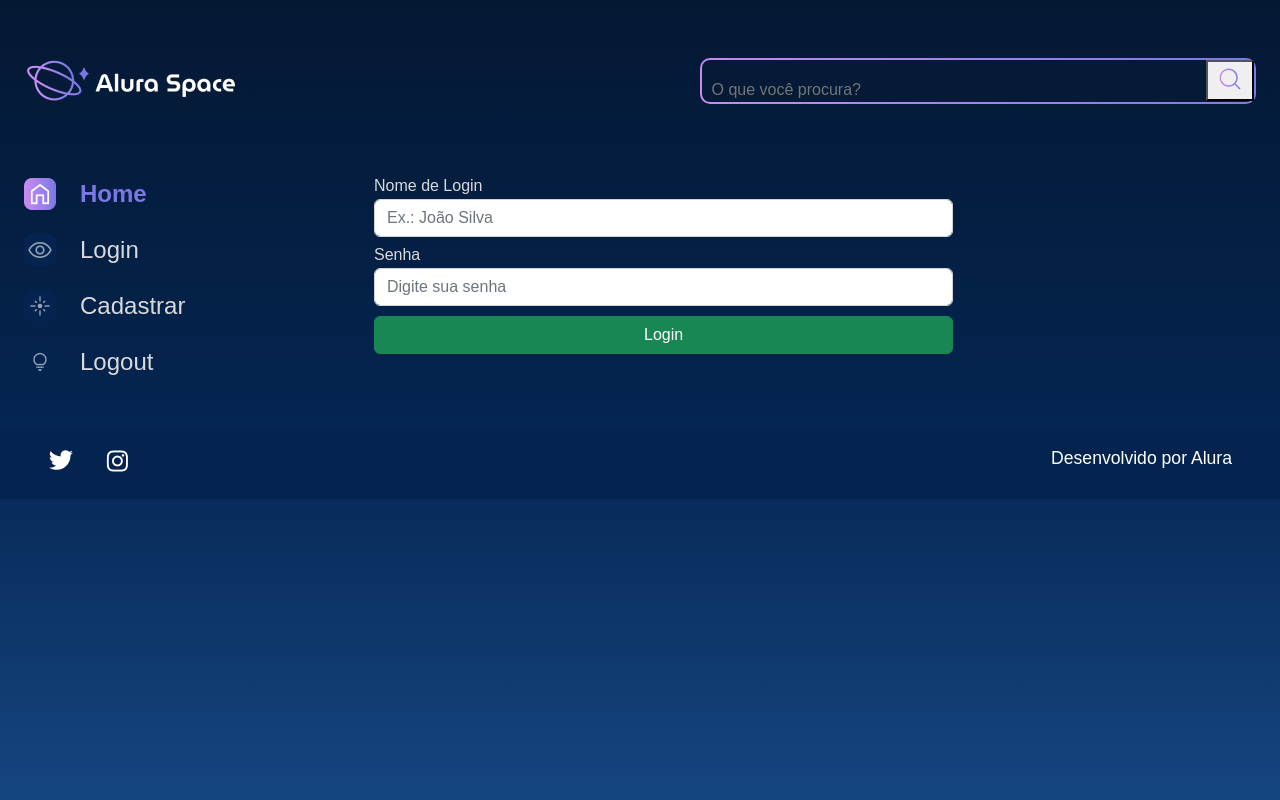
After one commit to thaynararm/Alura-space, a Django app: page /login in a window 1280 px wide. The commit adds this page. Run offline with Django 4.2, Linux system fonts and the light colour scheme.

Commit message:
Inserindo  página de login e cadastro

```diff
--- a/setup/settings.py
+++ b/setup/settings.py
@@ -41,7 +41,9 @@ INSTALLED_APPS = [
     'django.contrib.messages',
     'django.contrib.staticfiles',
     'galery.apps.GaleryConfig',
+    'users.apps.UsersConfig',
 ]
+
 
 MIDDLEWARE = [
     'django.middleware.security.SecurityMiddleware',
--- a/setup/urls.py
+++ b/setup/urls.py
@@ -5,5 +5,6 @@ from django.conf.urls.static import static
 
 urlpatterns = [
     path('admin/', admin.site.urls),
-    path('', include('galery.urls'))
+    path('', include('galery.urls')),
+    path('', include('users.urls')),
 ] + static(settings.MEDIA_URL, document_root=settings.MEDIA_ROOT)
--- a/galery/templates/galery/partials/_menu.html
+++ b/templates/galery/partials/_menu.html
@@ -19,8 +19,8 @@
         <section class="menu-lateral">
             <nav class="menu-lateral__navegacao">
                 <a href="{% url 'index' %}"><img src="{% static 'assets/ícones/1x/Home - ativo.png' %}"> Home</a>
-                <a href="#"><img src="{% static 'assets/ícones/1x/Mais vistas - inativo.png' %}"> Mais vistas</a>
-                <a href="#"><img src="{% static 'assets/ícones/1x/Novas - inativo.png' %}"> Novas</a>
+                <a href="{% url 'login' %}"><img src="{% static 'assets/ícones/1x/Mais vistas - inativo.png' %}"> Login</a>
+                <a href="{% url 'registers' %}"><img src="{% static 'assets/ícones/1x/Novas - inativo.png' %}"> Cadastrar</a>
                 <a href="#"><img src="{% static 'assets/ícones/1x/Surpreenda-me - inativo.png' %}"> Surpreenda-me</a>
             </nav>
         </section>
--- /dev/null
+++ b/templates/users/login.html
@@ -0,0 +1,64 @@
+{% load static %}
+
+<!DOCTYPE html>
+<html lang="pt-br">
+
+<head>
+    <meta charset="UTF-8">
+    <meta http-equiv="X-UA-Compatible" content="IE=edge">
+    <meta name="viewport" content="width=device-width, initial-scale=1.0">
+    <title>Alura Space</title>
+    <link rel="preconnect" href="https://fonts.googleapis.com">
+    <link rel="preconnect" href="https://fonts.gstatic.com" crossorigin>
+    <link href="https://fonts.googleapis.com/css2?family=Poppins:wght@400;500;600&display=swap" rel="stylesheet">
+    <!-- CSS only -->
+    <link href="https://cdn.jsdelivr.net/npm/bootstrap@5.2.2/dist/css/bootstrap.min.css" rel="stylesheet" integrity="sha384-Zenh87qX5JnK2Jl0vWa8Ck2rdkQ2Bzep5IDxbcnCeuOxjzrPF/et3URy9Bv1WTRi" crossorigin="anonymous">
+    <link rel="stylesheet" href="{% static '/styles/style.css' %}">
+</head>
+
+<body>
+    <div class="pagina-inicial">
+        <header class="cabecalho">
+            <img src="{% static '/assets/logo/Logo(2).png' %}" alt="Logo da Alura Space" />
+            <div class="cabecalho__busca">
+                <div class="busca__fundo">
+                    <form action="{% url 'search' %}">
+                        <input  class="busca__input" type="text" name="search" placeholder="O que você procura?">
+                        <button type="submit">
+                            <img class="busca__icone" src="{% static '/assets/ícones/1x/search.png' %}" alt="ícone de search">
+                        </button>
+                    </form>
+                </div>
+            </div>
+        </header>
+        <main class="principal">
+            <section class="menu-lateral">
+                <nav class="menu-lateral__navegacao">
+                    <a href="{% url 'index' %}"><img src="{% static '/assets/ícones/1x/Home - ativo.png' %}"> Home</a>
+                    <a href="{% url 'login' %}"><img src="{% static '/assets/ícones/1x/Mais vistas - inativo.png' %}"> Login</a>
+                    <a href="{% url 'registers' %}"><img src="{% static '/assets/ícones/1x/Novas - inativo.png' %}"> Cadastrar</a>
+                    <a href="#"><img src="{% static '/assets/ícones/1x/Surpreenda-me - inativo.png' %}"> Logout</a>
+                </nav>
+            </section>
+            <section class="galeria" style="margin-left: 5em">
+                <form action="" method="">
+                    <div class="row">
+                        <div class="col-12 col-lg-12" style="margin-bottom: 10px;">
+                            <label for="nome_login" style="color:#D9D9D9; margin-bottom: 5px;"><b>Nome de Login</b></label>
+                            <input type="text" class="form-control" name="nome_login" placeholder="Ex.: João Silva" required>
+                        </div>
+                        <div class="col-12 col-lg-12" style="margin-bottom: 10px;">
+                            <label for="password" style="color:#D9D9D9; margin-bottom: 5px;"><b>Senha</b></label>
+                            <input type="password" class="form-control" name="password" placeholder="Digite sua senha" required>
+                        </div>
+                        <div class="col-12 text-center">
+                            <button class="btn btn-success col-12" style="padding: top 5px;" type="submit">Login</button>
+                        </div>
+                    </div>
+                </form>
+            </section>
+        </main>
+    </div>
+</body>
+
+{% include 'galery/partials/_footer.html' %}
--- /dev/null
+++ b/users/urls.py
@@ -0,0 +1,7 @@
+from django.urls import path
+from users.views import login, registers
+
+urlpatterns = [
+    path('login', login, name='login'),
+    path('registers', registers, name='registers'),
+]
--- a/users/views.py
+++ b/users/views.py
@@ -1,3 +1,7 @@
 from django.shortcuts import render
 
-# Create your views here.
+def login(request):
+    return render(request, 'users/login.html')
+
+def registers(request):
+    return render(request, 'users/registers.html')
```
Also changed, not shown: templates/users/registers.html (added, +72 -0 lines), templates/galery/base.html (renamed from galery/templates/galery/base.html), templates/galery/image.html (renamed from galery/templates/galery/image.html), templates/galery/index.html (renamed from galery/templates/galery/index.html), templates/galery/partials/_footer.html (renamed from galery/templates/galery/partials/_footer.html), templates/galery/search.html (renamed from galery/templates/galery/search.html).
